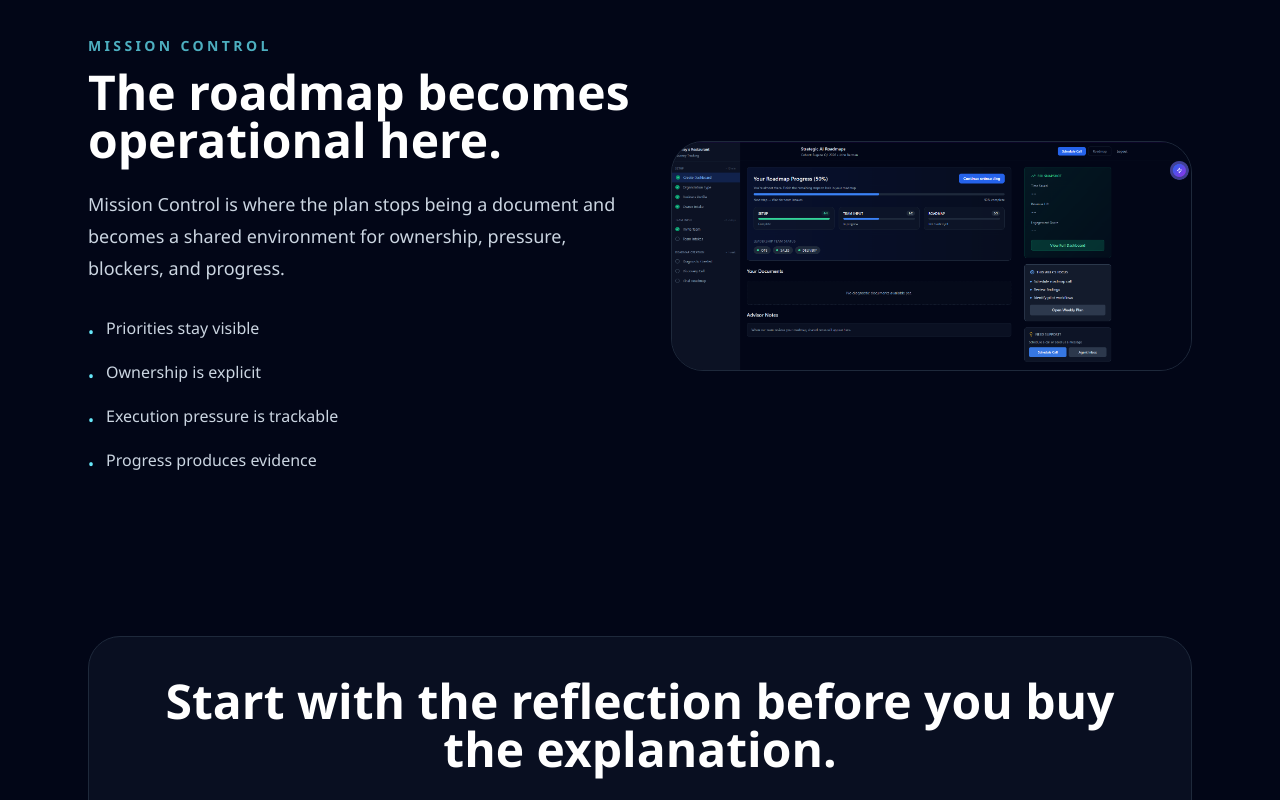
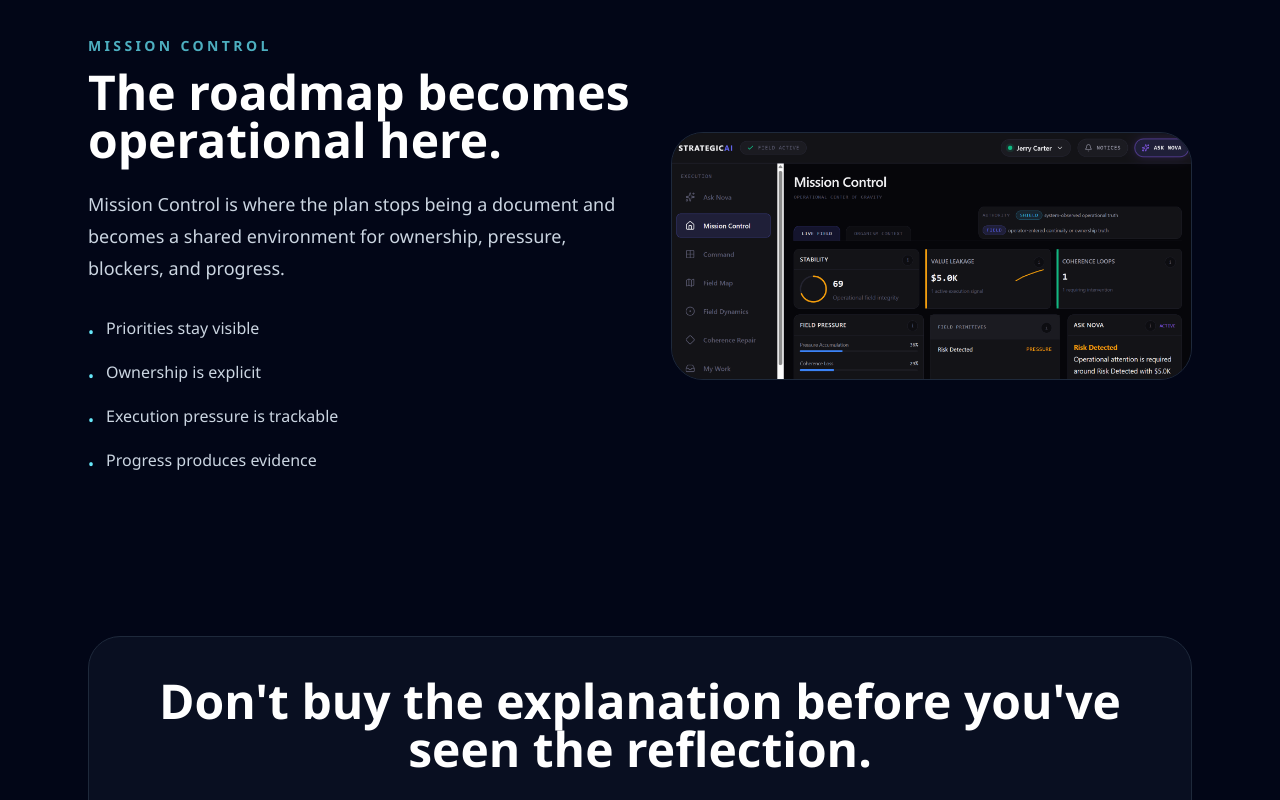
Before and after one commit to tonycamero/strategicai-marketing, a React (Vite) app in the folder frontend/: page /product in a window 1280 px wide. Shown: the part 2120-2920 px from the top of the page. Built offline with nearby package versions, Linux system fonts and the light colour scheme.

Commit message:
fix: refine product copy and engagement anchor

```diff
--- a/frontend/src/pages/public/Pricing.tsx
+++ b/frontend/src/pages/public/Pricing.tsx
@@ -1,4 +1,4 @@
-import React, { useEffect } from "react";
+import React from "react";
 import { Link } from "react-router-dom";
 import { TrustAgentShell } from "../../trustagent/TrustAgentShell";
 import { usePageMeta } from "../../hooks/usePageMeta";
@@ -12,10 +12,6 @@ export default function Pricing() {
     description:
       "Understand where the free Executive Brief ends and where paid Diagnostic, Roadmap, and ongoing execution support begin.",
   });
-
-  useEffect(() => {
-    window.scrollTo({ top: 0, behavior: "smooth" });
-  }, []);
 
   const engagements = [
     {
@@ -55,7 +51,7 @@ export default function Pricing() {
   return (
     <div className="min-h-screen bg-slate-950 text-white">
       <main>
-        <section className={sectionClass}>
+        <section id="engagements" className={`${sectionClass} scroll-mt-28`}>
           <div className="max-w-4xl">
             <p className="mb-3 text-sm font-semibold uppercase tracking-[0.24em] text-cyan-300/75">Engagements</p>
             <h1 className="text-4xl font-semibold leading-tight text-white md:text-6xl">
@@ -69,7 +65,7 @@ export default function Pricing() {
           </div>
         </section>
 
-        <section id="engagements" className={`${sectionClass} pt-0`}>
+        <section className={`${sectionClass} pt-0`}>
           <div className="grid gap-6 lg:grid-cols-2">
             {engagements.map((item) => (
               <div key={item.title} className="rounded-[2rem] border border-slate-800 bg-slate-900/55 p-8">
--- a/frontend/src/pages/public/Product.tsx
+++ b/frontend/src/pages/public/Product.tsx
@@ -124,8 +124,8 @@ export default function Product() {
                 <li className="flex gap-3"><span className="mt-1 text-cyan-300">•</span><span>Progress produces evidence</span></li>
               </ul>
             </div>
-            <button type="button" onClick={() => openImage("/images/smb-dashboard-main.png", "mission-control")} className={imageCard}>
-              <img src="/images/smb-dashboard-main.png" alt="Mission Control view" className="w-full" />
+            <button type="button" onClick={() => openImage("/images/mission-control-real.png", "mission-control")} className={imageCard}>
+              <img src="/images/mission-control-real.png" alt="Mission Control view" className="w-full" />
             </button>
           </div>
         </section>
@@ -133,7 +133,7 @@ export default function Product() {
         <section className={sectionClass}>
           <div className="rounded-[2rem] border border-slate-800 bg-slate-900/55 p-10 text-center">
             <h2 className="text-3xl font-semibold text-white md:text-5xl">
-              Start with the reflection before you buy the explanation.
+              Don&apos;t buy the explanation before you&apos;ve seen the reflection.
             </h2>
             <p className="mx-auto mt-6 max-w-3xl text-lg leading-8 text-slate-300">
               The Executive Brief is the first artifact. If the reflection rings true, StrategicAI
```
Also changed, not shown: frontend/public/images/mission-control-real.png (added).
